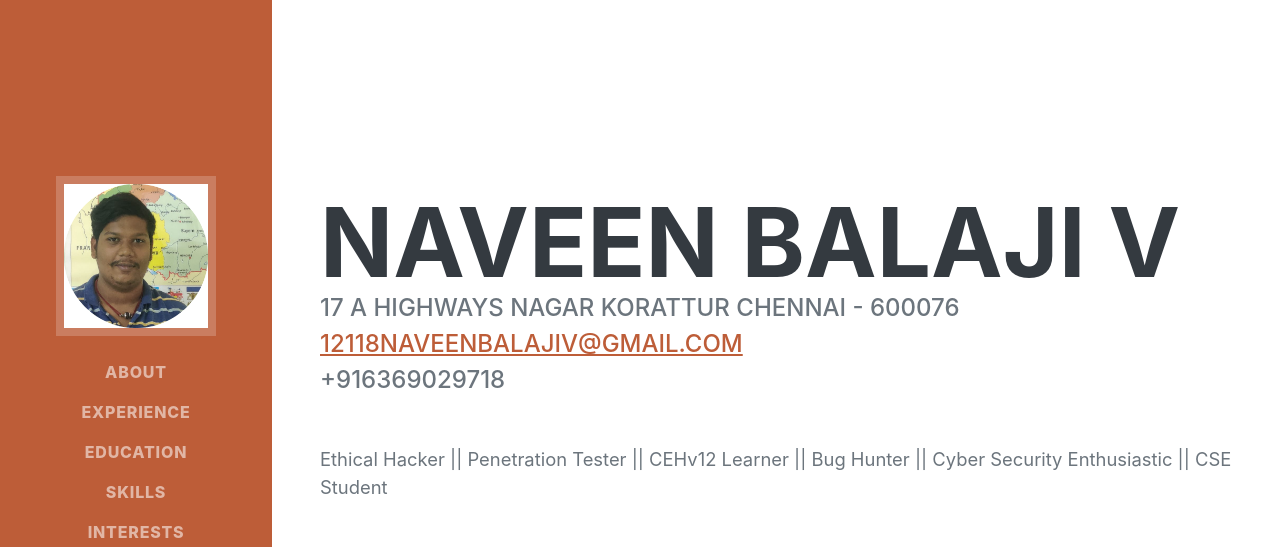
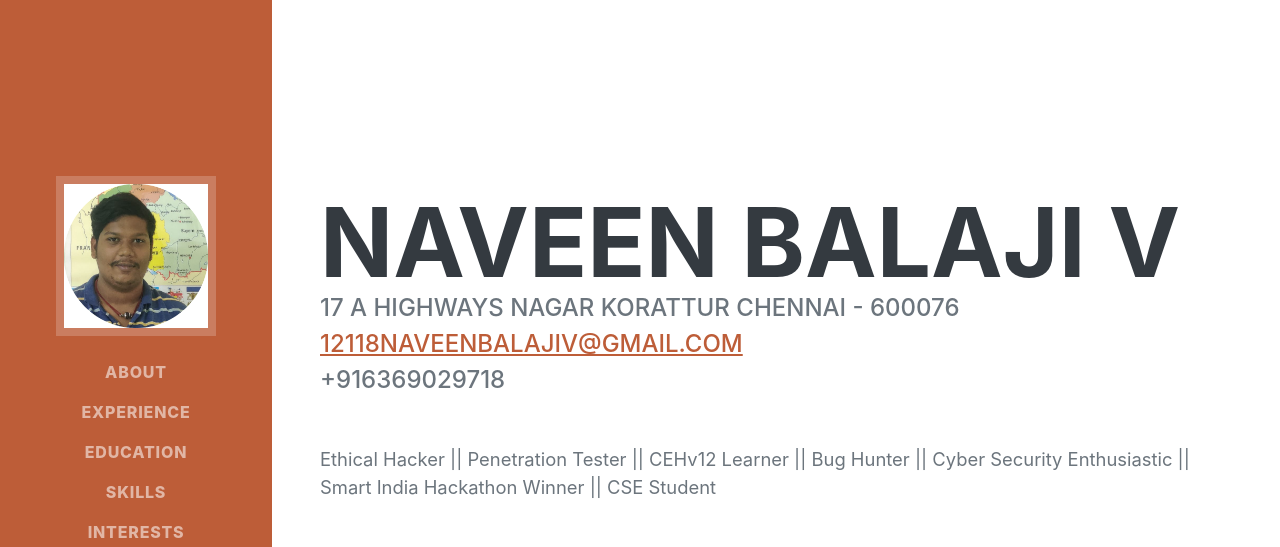
Before and after one commit to Naveenbalajivetrivel/VNBPortfolio, a plain HTML site: page index.html in a window 1280 px wide. Shown: the top 547 px of the page. Drawn offline with nearby package versions, Linux system fonts and the light colour scheme; a web font is replaced by a local one.

Commit message:
Update index.html

```diff
--- a/index.html
+++ b/index.html
@@ -49,7 +49,7 @@
                         <br><a href="mailto:12118naveenbalajiv@gmail.com">12118naveenbalajiv@gmail.com</a>
                         <br> +916369029718
                     </div>
-                    <p class="lead mb-5">Ethical Hacker || Penetration Tester || CEHv12 Learner || Bug Hunter || Cyber Security Enthusiastic || CSE Student</p>
+                    <p class="lead mb-5">Ethical Hacker || Penetration Tester || CEHv12 Learner || Bug Hunter || Cyber Security Enthusiastic || Smart India Hackathon Winner || CSE Student</p>
                     <div class="social-icons">
                         <a class="social-icon" href="https://www.linkedin.com/in/naveen-balaji-v-006737231/"><i class="fab fa-linkedin-in"></i></a>
                         <a class="social-icon" href="https://github.com/Naveenbalajivetrivel"><i class="fab fa-github"></i></a>
```
